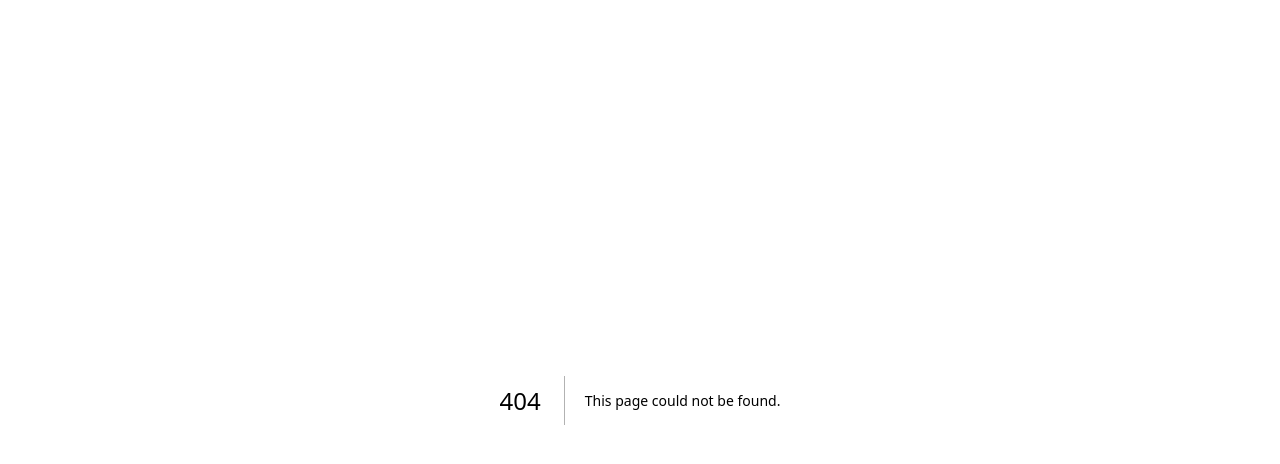
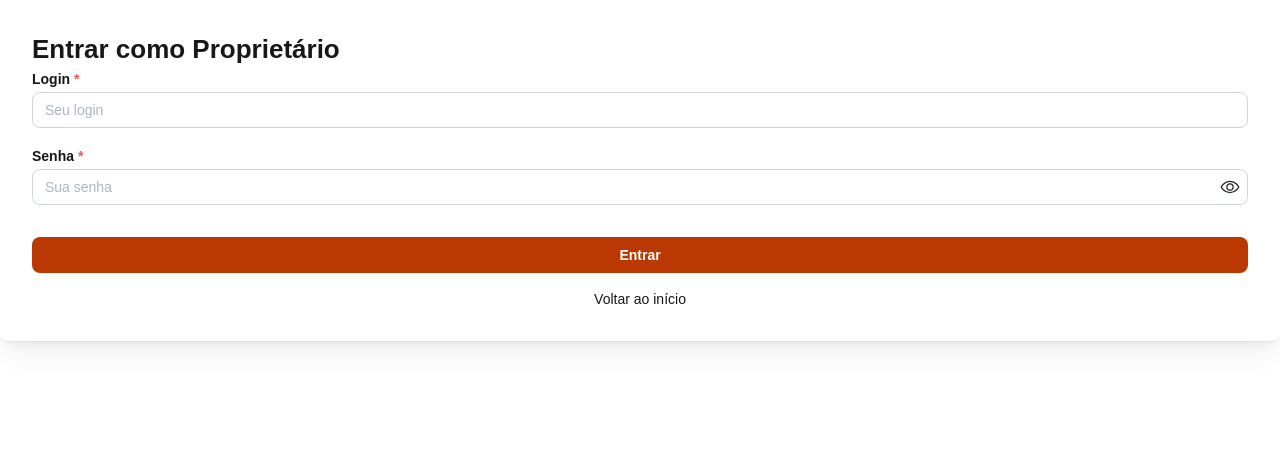
Before and after one commit to ninalira/Massa-Mia, a Next.js app: page /proprietario in a window 1280 px wide. Before the commit this address had no page. Shown: the top 464 px of the page. Built offline with nearby package versions, Linux system fonts and the light colour scheme.

Commit message:
criação do login  de funcionário e proprietário

```diff
--- a/app/page.js
+++ b/app/page.js
@@ -12,8 +12,8 @@ export default function Home() {
         <Image
           src="/logo.jpg"
           alt="Massa Mia"
-          width={1000}
-          height={1000}
+          width={1584}
+          height={396}
           priority
           className={styles.logo}
         />
--- /dev/null
+++ b/app/proprietario/page.js
@@ -0,0 +1,52 @@
+'use client';
+
+import { useState } from 'react';
+import Link from 'next/link';
+import { Paper, Title, TextInput, PasswordInput, Button, Text } from '@mantine/core';
+import styles from './page.module.css';
+
+export default function LoginProprietario() {
+  const [login, setLogin] = useState('');
+  const [senha, setSenha] = useState('');
+
+  function handleSubmit(e) {
+    e.preventDefault();
+    console.log({ login, senha });
+    // aqui depois você chama sua API de autenticação
+  }
+
+  return (
+    <main className={styles.container}>
+      <Paper className={styles.card} shadow="md" p="xl" radius="md">
+        <Title order={2} className={styles.title}>
+          Entrar como Proprietário
+        </Title>
+
+        <form onSubmit={handleSubmit}>
+          <TextInput
+            label="Login"
+            placeholder="Seu login"
+            value={login}
+            onChange={(e) => setLogin(e.currentTarget.value)}
+            required
+          />
+          <PasswordInput
+            label="Senha"
+            placeholder="Sua senha"
+            mt="md"
+            value={senha}
+            onChange={(e) => setSenha(e.currentTarget.value)}
+            required
+          />
+          <Button type="submit" fullWidth mt="xl" color="massaVermelho">
+            Entrar
+          </Button>
+        </form>
+
+        <Text size="sm" mt="md" ta="center">
+          <Link href="/">Voltar ao início</Link>
+        </Text>
+      </Paper>
+    </main>
+  );
+}
```
Also changed, not shown: app/funcionario/page.js (added, +52 -0 lines), app/funcionario/page.module.css (added), app/proprietario/page.module.css (added), public/logo.jpg (added).
